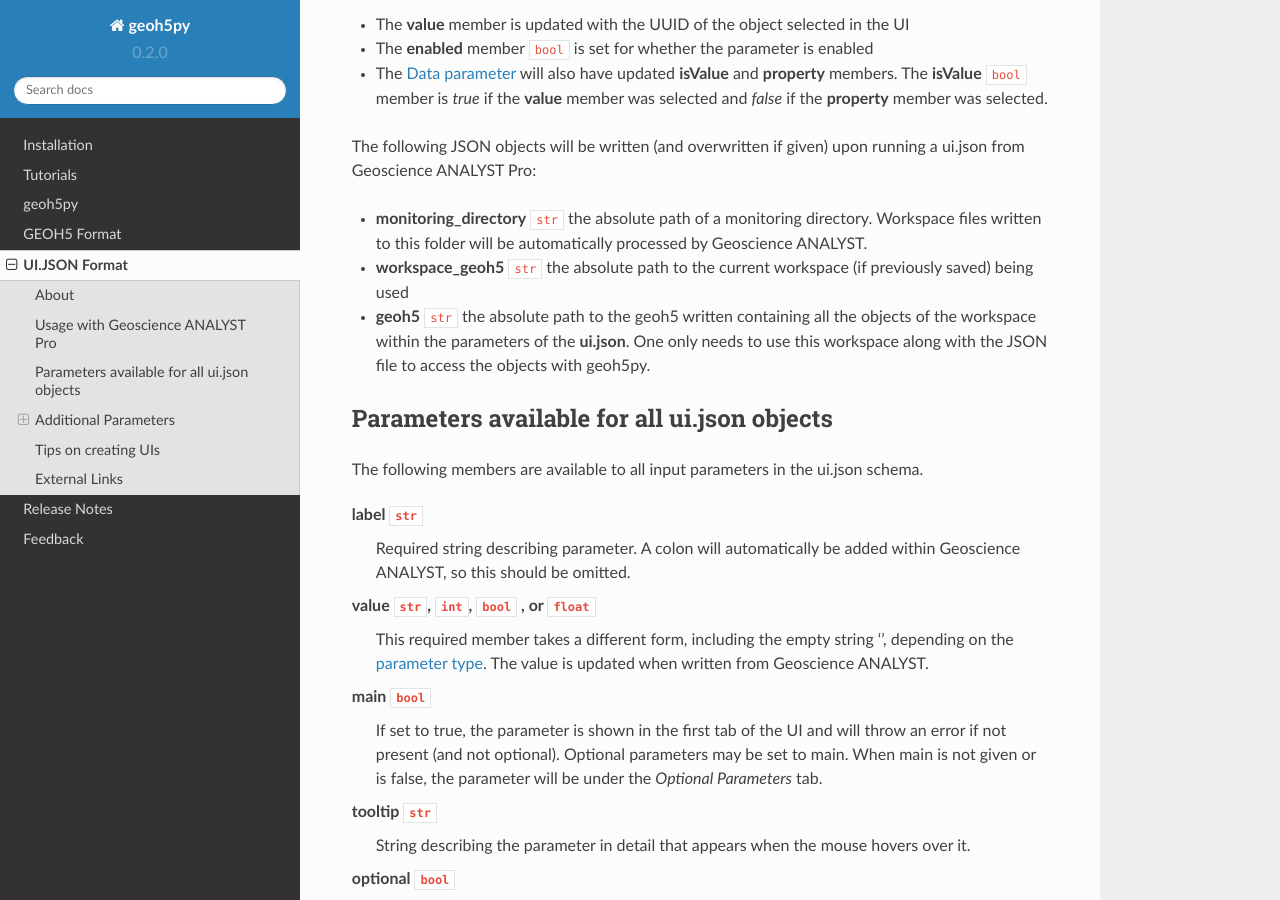
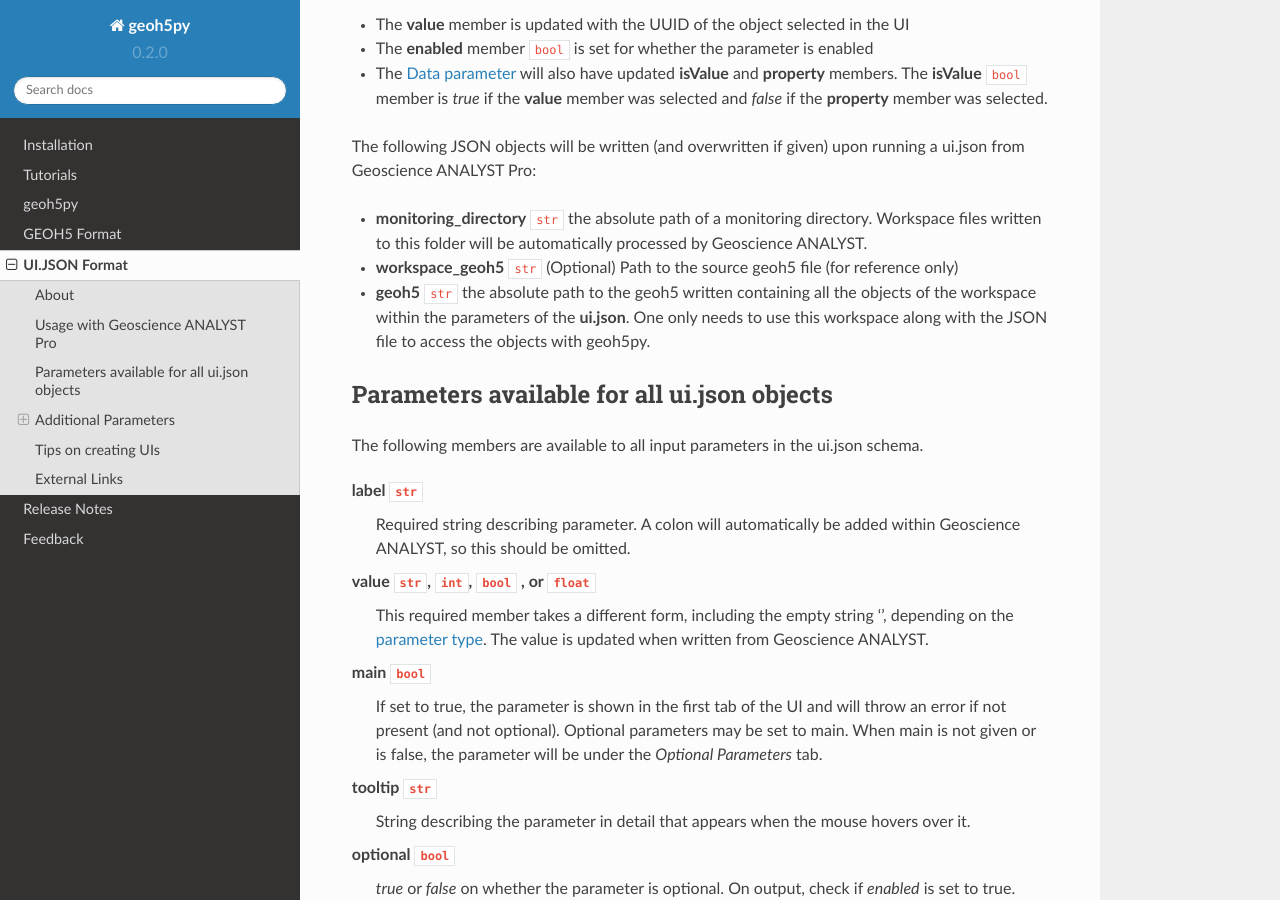
Before and after one commit to MiraGeoscience/geoh5py, a Sphinx documentation site: the page built from docs/content/uijson_format/index.rst, in a window 1280 px wide and 900 px high, scrolled down 2535 px. Built offline with Sphinx 7.4.7 and the Read the Docs theme 2.0.0, drawn with Linux system fonts in a browser that asks for light colours.

Commit message:
Added reviewers requested changes.

```diff
--- a/docs/content/uijson_format/index.rst
+++ b/docs/content/uijson_format/index.rst
@@ -84,7 +84,7 @@
 The following JSON objects will be written (and overwritten if given) upon running a ui.json from Geoscience ANALYST Pro:
 
 - **monitoring_directory** ``str`` the absolute path of a monitoring directory. Workspace files written to this folder will be automatically processed by Geoscience ANALYST.
-- **workspace_geoh5** ``str`` the absolute path to the current workspace (if previously saved) being used
+- **workspace_geoh5** ``str`` (Optional) Path to the source geoh5 file (for reference only)
 - **geoh5** ``str`` the absolute path to the geoh5 written containing all the objects of the workspace within the parameters of the **ui.json**. One only needs to use this workspace along with the JSON file to access the objects with geoh5py.
 
 
```
